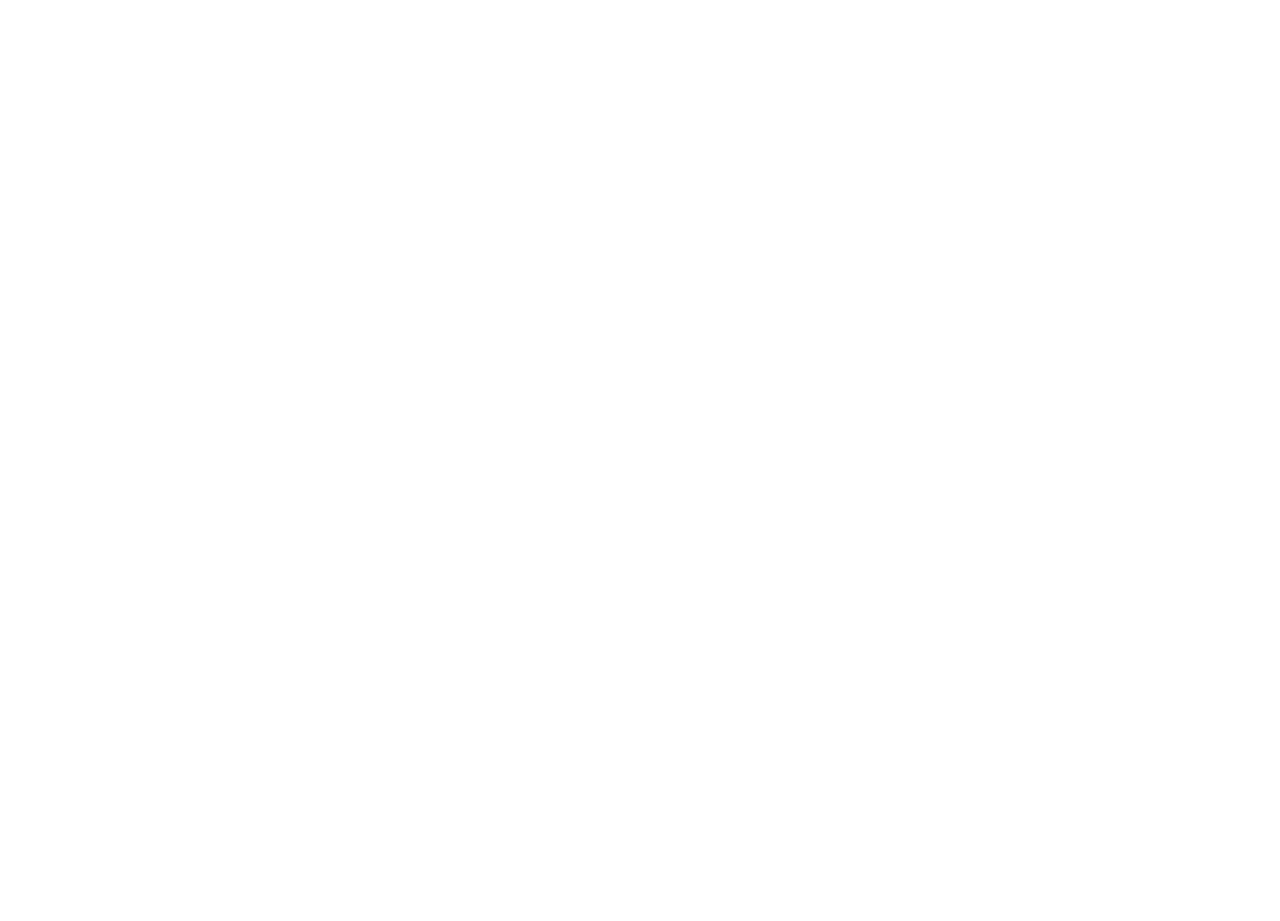
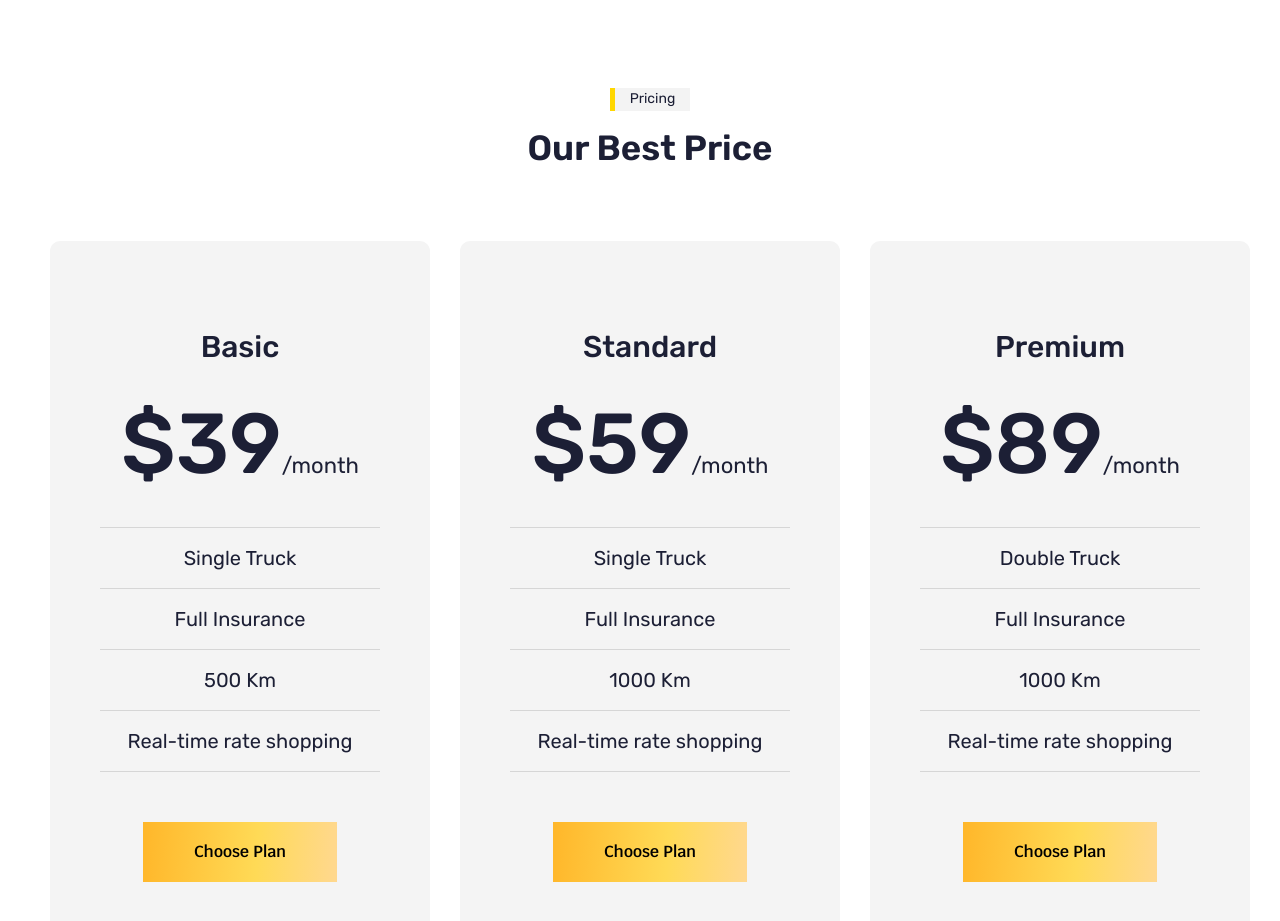
Before and after one commit to niksberg/twp-angular, an Angular app: page /about in a window 1280 px wide. Shown: the part 3820-4741 px from the top of the page. Before the commit the page ends 3803 px from the top, so only its background shows below. Built offline with nearby package versions, Linux system fonts and the light colour scheme.

Commit message:
Addition: Price Component

```diff
--- /dev/null
+++ b/src/app/components/price/price.component.css
@@ -0,0 +1,179 @@
+#price{
+    position: relative;
+    width: 100vw;
+    height: auto;
+    padding: 90px 60px;
+    margin: 10px 10px;
+    justify-content: center;
+    align-items: center;
+    text-align: center;
+    display: flex;
+}
+
+.price{
+    display: flex;
+    flex-direction: column;
+}
+
+.text p{
+    color: rgba(28, 31, 53, 1);
+    justify-content: center;
+    text-align: center;
+    display: flex;
+}
+.text-highlight{
+    color: rgba(28, 31, 53, 1);
+    font-family: Rubik;
+    font-weight: 400;
+    font-size: 0.875rem;
+    line-height: 100%;
+    letter-spacing: 0%;
+    width: 80px;
+    height: 23px;
+    text-align: center;
+    justify-content: center;
+    align-items: center;
+    padding: 3px 9px 3px 9px;
+    margin: 5px auto;
+    color: white;
+    border-left: 5px solid gold;
+    background-color: rgba(232, 232, 232, 0.5);
+}
+
+.text-heading{
+    font-family: Rubik;
+    font-weight: 600;
+    font-size: 35px;
+    line-height: 100%;
+    letter-spacing: 0%;
+    text-align: center;
+    color: rgba(28, 31, 53, 1);
+    margin-top: 20px;
+    margin-bottom: 65px;
+}
+
+.price-container{
+    display: flex;
+    flex-direction: row;
+    justify-content: center;
+    gap: 30px;
+    align-items: center;
+    padding: 10px 20px;
+}
+
+.price-card{
+    width: 380px;
+    height: 696px;
+    gap: 10px;
+    padding-top: 61px;
+    padding-right: 50px;
+    padding-bottom: 61px;
+    padding-left: 50px;
+    background-color: rgba(244, 244, 244, 1);
+    color: rgba(28, 31, 53, 1);
+    border-radius: 10px;
+}
+
+.price-card-title{
+    font-family: Rubik;
+    font-weight: 500;
+    font-size: 30px;
+    line-height: 100%;
+    letter-spacing: 0%;
+    text-align: center;
+    color: rgba(28, 31, 53, 1);
+    margin-bottom: 40px;
+    margin-top: 30px;
+}
+
+.price-tag{
+    justify-content: center;
+    align-items: baseline;
+    text-align: center;
+    display: flex;
+    flex-direction: row;
+}
+
+.price-card-price{
+    font-family: Rubik;
+    font-weight: 500;
+    font-size: 85px;
+    line-height: 100%;
+    letter-spacing: 0%;
+    text-align: center;
+    color: rgba(28, 31, 53, 1);
+}
+
+.price-card-duration{
+    font-family: Rubik;
+    font-weight: 400;
+    font-size: 22px;
+    line-height: 100%;
+    letter-spacing: 0%;
+    color: rgba(28, 31, 53, 1);
+}
+
+.price-card-header{
+    margin-bottom: 40px;
+}
+.features{
+   display: flex;
+   flex-direction: column;
+   gap: 10px;
+   justify-content: center;
+   align-items: center;
+}
+
+.feature{
+    width: 100%;
+    padding-bottom: 20px;
+    padding-top: 10px;
+    font-family: Rubik;
+    font-weight: 400;
+    font-size: 20px;
+    line-height: 100%;
+    letter-spacing: 0%;
+    text-align: center;
+    color: rgba(28, 31, 53, 1);
+    border-bottom: 1px solid rgba(214, 214, 214, 1);
+}
+
+.TruckNo{
+    padding-top: 20px;
+    border-top: 1px solid rgba(214, 214, 214, 1);
+}
+
+.btn{
+    margin-top: 50px;
+    width: 194px;
+    height: 60px;
+    font-family: Krub;
+    font-weight: 600;
+    font-size: 16px;
+    line-height: 135%;
+    letter-spacing: 0%;
+    background:  linear-gradient(94.06deg, #FFB629 -1.21%, #FFDA56 58.66%, #FFD7A6 116.84%);
+    border: none;
+}
+
+.price-card:hover{
+    background: rgba(9, 18, 66, 1);
+    color: white;
+    transform: scale(1.03);
+    transition: transform 0.3s ease-in-out;
+}
+
+.btn:hover{
+    transform: scale(1.05);
+    transition: transform 0.3s ease-in-out;
+    background: linear-gradient(94.06deg, #FFD7A6 -1.21%, #FFDA56 58.66%, #FFB629 116.84%);
+    color: black;
+}
+
+.price-card:hover .price-card-title,
+.price-card:hover .price-card-price,
+.price-card:hover .price-card-duration,
+.price-card:hover .feature
+{
+    color: white;
+}
--- /dev/null
+++ b/src/app/components/price/price.component.html
@@ -0,0 +1,66 @@
+<section id="price">
+  <div class="price">
+    <div class="text">
+        <p class="text-highlight">Pricing</p>
+        <p class="text-heading">Our Best Price</p>
+    </div>
+    <div class="price-container">
+        <div class="price-card">
+            <div class="price-card-header">
+                <p class="price-card-title">Basic</p>
+                <div class="price-tag">
+                    <p class="price-card-price">$39</p>
+                    <p class="price-card-duration">/month</p>
+                </div>
+            </div>
+            <div class="features">
+                <p class="feature TruckNo">Single Truck</p>
+                <p class="feature">Full Insurance</p>
+                <p class="feature">500 Km</p>
+                <p class="feature">Real-time rate shopping</p>
+            </div>
+            <div class="price-card-cta">
+                <button class="btn btn-primary">Choose Plan</button>
+            </div>
+        </div>
+
+        <div class="price-card">
+            <div class="price-card-header">
+                <p class="price-card-title">Standard</p>
+                <div class="price-tag">
+                    <p class="price-card-price">$59</p>
+                    <p class="price-card-duration">/month</p>
+                </div>
+            </div>
+            <div class="features">
+                <p class="feature TruckNo">Single Truck</p>
+                <p class="feature">Full Insurance</p>
+                <p class="feature">1000 Km</p>
+                <p class="feature">Real-time rate shopping</p>
+            </div>
+            <div class="price-card-cta">
+                <button class="btn btn-primary">Choose Plan</button>
+            </div>
+        </div>
+
+        <div class="price-card">
+            <div class="price-card-header">
+                <p class="price-card-title">Premium</p>
+                <div class="price-tag">
+                    <p class="price-card-price">$89</p>
+                    <p class="price-card-duration">/month</p>
+                </div>
+            </div>
+            <div class="features">
+                <p class="feature TruckNo">Double Truck</p>
+                <p class="feature">Full Insurance</p>
+                <p class="feature">1000 Km</p>
+                <p class="feature">Real-time rate shopping</p>
+            </div>
+            <div class="price-card-cta">
+                <button class="btn btn-primary">Choose Plan</button>
+            </div>
+        </div>
+    </div>
+  </div>
+</section>
--- a/src/app/pages/about-page/about-page.component.html
+++ b/src/app/pages/about-page/about-page.component.html
@@ -14,5 +14,6 @@
   <div class="grey">
   <app-testimonial></app-testimonial>
   </div>
+  <app-price></app-price>
   <!-- <app-footer></app-footer> -->
 </main>
--- a/src/app/pages/about-page/about-page.component.ts
+++ b/src/app/pages/about-page/about-page.component.ts
@@ -6,6 +6,7 @@
 import { TeamComponent } from '../../components/team/team.component';
 import { TestimonialComponent } from '../../components/testimonial/testimonial.component';
 import {AboutWhatwedoComponent} from '../../components/about-whatwedo/about-whatwedo.component';
+import { PriceComponent} from '../../components/price/price.component';
 @Component({
   selector: 'app-about-page',
   standalone: true,
@@ -16,7 +17,8 @@
     AboutUSComponent,
     TeamComponent,
     TestimonialComponent,
-    AboutWhatwedoComponent
+    AboutWhatwedoComponent,
+    PriceComponent
 ],
   templateUrl: './about-page.component.html',
   styleUrl: './about-page.component.css'
```
Also changed, not shown: src/app/components/price/price.component.ts (added, +11 -0 lines), 1 other file (tests, documents, lock files or other folders).
